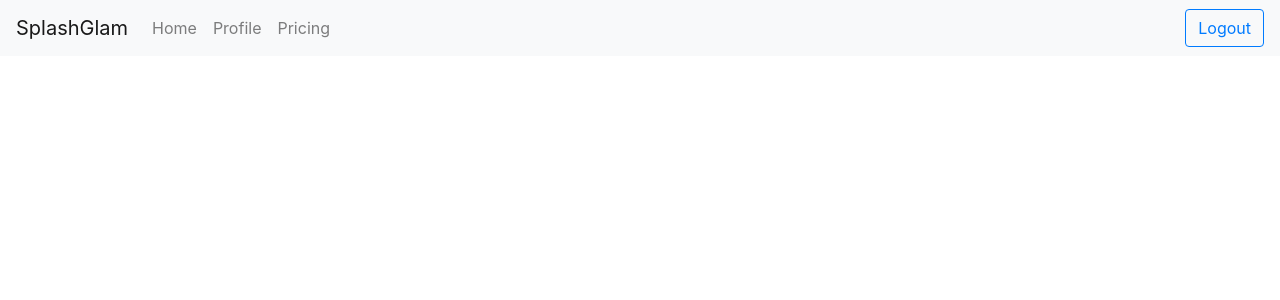
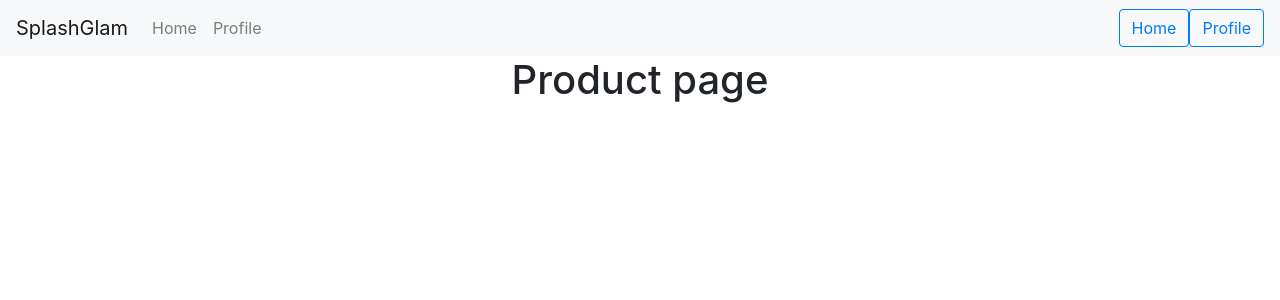
Before and after one commit to tolentinoel/splashglam_frontend, a React (Create React App) app: page /products in a window 1280 px wide. Shown: the top 300 px of the page. Built offline with nearby package versions, Linux system fonts and the light colour scheme.

Commit message:
working in progress for react-routes

```diff
--- a/package.json
+++ b/package.json
@@ -10,6 +10,7 @@
     "react": "^17.0.1",
     "react-bootstrap": "^1.4.3",
     "react-dom": "^17.0.1",
+    "react-router-dom": "^5.2.0",
     "react-scripts": "4.0.1",
     "web-vitals": "^0.2.4"
   },
--- a/src/App.js
+++ b/src/App.js
@@ -1,14 +1,25 @@
 import React from 'react'
+import {Route, Switch, Redirect} from 'react-router-dom'
 import './App.css';
-import 'bootstrap/dist/css/bootstrap.min.css'
-import TopNav from './components/TopNav'
-
+import 'bootstrap/dist/css/bootstrap.min.css';
+import TopNav from './components/TopNav';
+import Home from './components/Home';
+import FormRender from './components/FormRender';
+import Product from './components/Product';
+import Profile from './components/Profile';
+import NotFound from './components/NotFound';
 
 class App extends React.Component {
   render(){
     return (
       <div className="App">
           <TopNav />
+          <Switch>
+          <Route path="/" exact component={Home}/>
+          <Route path="/products" component={Product}/>
+          <Route path="/profile" component={Profile}/>
+          <Route component={NotFound}/>
+          </Switch>
       </div>
     )
   }
--- /dev/null
+++ b/src/components/FormRender.js
@@ -0,0 +1,34 @@
+import React, { Component } from 'react';
+import Form from 'react-bootstrap/Form'
+import Button from 'react-bootstrap/Button'
+
+class FormRender extends Component {
+    render() {
+        return (
+            <div>
+                <Form>
+  <Form.Group controlId="formBasicEmail">
+    <Form.Label>Email address</Form.Label>
+    <Form.Control type="email" placeholder="Enter email" />
+    <Form.Text className="text-muted">
+      We'll never share your email with anyone else.
+    </Form.Text>
+  </Form.Group>
+
+  <Form.Group controlId="formBasicPassword">
+    <Form.Label>Password</Form.Label>
+    <Form.Control type="password" placeholder="Password" />
+  </Form.Group>
+  <Form.Group controlId="formBasicCheckbox">
+    <Form.Check type="checkbox" label="Check me out" />
+  </Form.Group>
+  <Button variant="primary" type="submit">
+    Submit
+  </Button>
+</Form>
+            </div>
+        );
+    }
+}
+
+export default FormRender;
--- /dev/null
+++ b/src/components/Home.js
@@ -0,0 +1,13 @@
+import React, { Component } from 'react';
+
+class Home extends Component {
+    render() {
+        return (
+            <div className="home">
+                <h1>You're in HOME! Hooray!</h1>
+            </div>
+        );
+    }
+}
+
+export default Home;
--- /dev/null
+++ b/src/components/NotFound.js
@@ -0,0 +1,13 @@
+import React, { Component } from 'react';
+
+class NotFound extends Component {
+    render() {
+        return (
+            <div>
+                <h1>Oops! 404 Not found</h1>
+            </div>
+        );
+    }
+}
+
+export default NotFound;
--- /dev/null
+++ b/src/components/Product.js
@@ -0,0 +1,13 @@
+import React, { Component } from 'react';
+
+class Product extends Component {
+    render() {
+        return (
+            <div className="product">
+                <h1>Product page</h1>
+            </div>
+        );
+    }
+}
+
+export default Product;
--- /dev/null
+++ b/src/components/Profile.js
@@ -0,0 +1,13 @@
+import React, { Component } from 'react';
+
+class Profile extends Component {
+    render() {
+        return (
+            <div className="profile">
+                <h4>PROFILE PAGE!</h4>
+            </div>
+        );
+    }
+}
+
+export default Profile;
--- a/src/components/TopNav.js
+++ b/src/components/TopNav.js
@@ -2,6 +2,7 @@ import React from 'react';
 import Navbar from 'react-bootstrap/Navbar'
 import Nav from 'react-bootstrap/Nav'
 import Button from 'react-bootstrap/Button'
+import {Link} from 'react-router-dom'
 
 
 const TopNav = () => {
@@ -10,12 +11,12 @@ const TopNav = () => {
         <Navbar bg="light" variant="light">
             <Navbar.Brand href="#home">SplashGlam</Navbar.Brand>
                 <Nav className="mr-auto">
-                    <Nav.Link href="#home">Home</Nav.Link>
-                    <Nav.Link href="#features">Profile</Nav.Link>
-                    <Nav.Link href="#pricing">Pricing</Nav.Link>
+                    <Nav.Link href="/">Home</Nav.Link>
+                    <Nav.Link href="/profile">Profile</Nav.Link>
                 </Nav>
 
-                <Button variant="outline-primary">Logout</Button>
+                <Button variant="outline-primary"><Link to="/">Home</Link></Button>
+                <Button variant="outline-primary"><Link to="/profile">Profile</Link></Button>
 
         </Navbar>
     )
--- a/src/index.js
+++ b/src/index.js
@@ -2,12 +2,13 @@ import React from 'react';
 import ReactDOM from 'react-dom';
 import './index.css';
 import App from './App';
+import {BrowserRouter} from 'react-router-dom';
 import reportWebVitals from './reportWebVitals';
 
 ReactDOM.render(
-  <React.StrictMode>
+  <BrowserRouter>
     <App />
-  </React.StrictMode>,
+  </BrowserRouter>,
   document.getElementById('root')
 );
 
```
Also changed, not shown: 2 other files (tests, documents, lock files or other folders).
